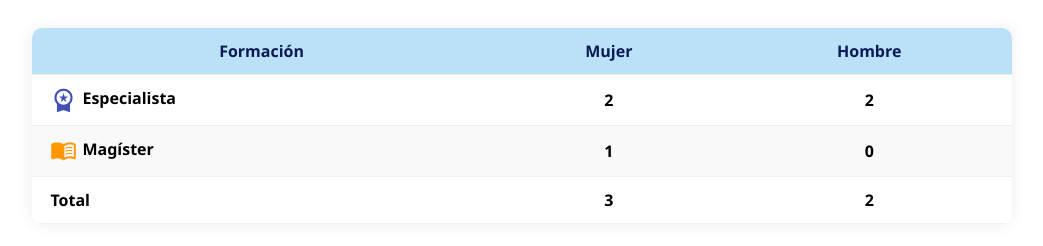
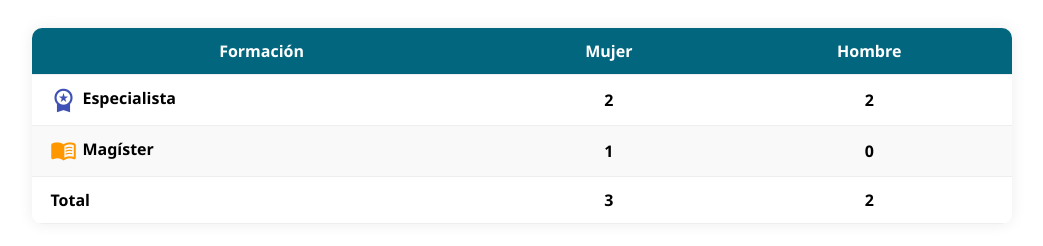
Before and after one commit to asierrag/graficas, a plain HTML site: page formacionETDH.html in a window 1280 px wide. Shown: the whole page, without its empty margins (118-1161 px from the left). Drawn offline with nearby package versions, Linux system fonts and the light colour scheme.

Commit message:
Update formacionETDH.html

```diff
--- a/formacionETDH.html
+++ b/formacionETDH.html
@@ -31,8 +31,8 @@
     }
 
     thead {
-      background-color: #bae1f7;
-      color: #0a1a56;
+      background-color: #02677e;
+      color: white;
     }
 
     caption {
```
